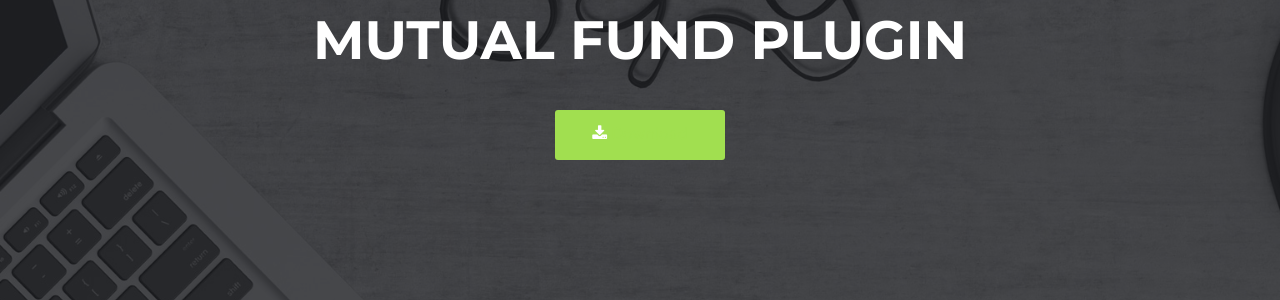
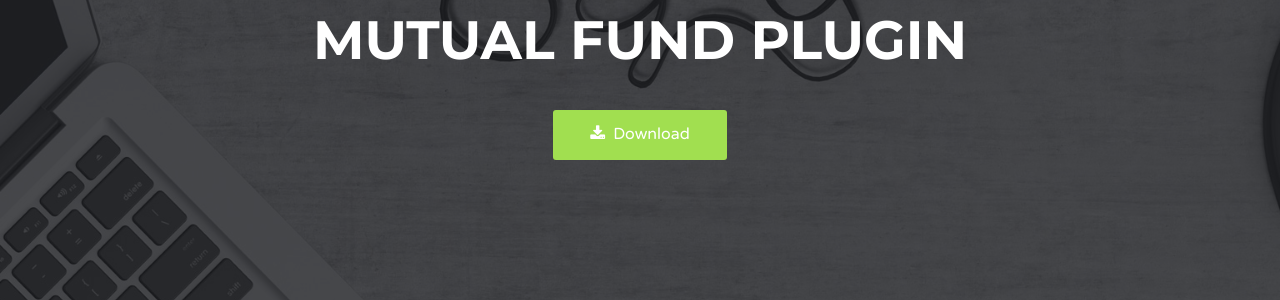
Before and after one commit to anshulfreelancer/mutualfundplugin, a Jekyll site: the page built from index.html, in a window 1280 px wide. Shown: the part 363-663 px from the top of the page. Built offline with Jekyll 4.4.1, drawn with Linux system fonts in a browser that asks for light colours.

Commit message:
fixed the download button

```diff
--- a/index.html
+++ b/index.html
@@ -55,7 +55,7 @@ layout: default
 							<!--<p class="white-text">Morbi mattis felis at nunc. Duis viverra diam non justo. In nisl. Nullam sit amet magna in magna gravida vehicula. Mauris tincidunt sem sed arcu. Nunc posuere.-->
 							</p>
 							<!--<button class="white-btn">Get Started!</button>-->
-							<button class="main-btn"><i class="fa fa-download"></i>&nbsp;<a href="https://drive.google.com/file/d/1p7UEFQDpwVSSPvFqcQ2H0YEvrOTOHbkY/view?usp=sharing" download>Download</a></button>
+							<a href="https://drive.google.com/file/d/1p7UEFQDpwVSSPvFqcQ2H0YEvrOTOHbkY/view?usp=sharing" download="mutual-funds-data.zip"><button class="main-btn"><i class="fa fa-download"></i>&nbsp;&nbsp;Download</button></a>
 						</div>
 					</div>
 					<!-- /home content -->
```
